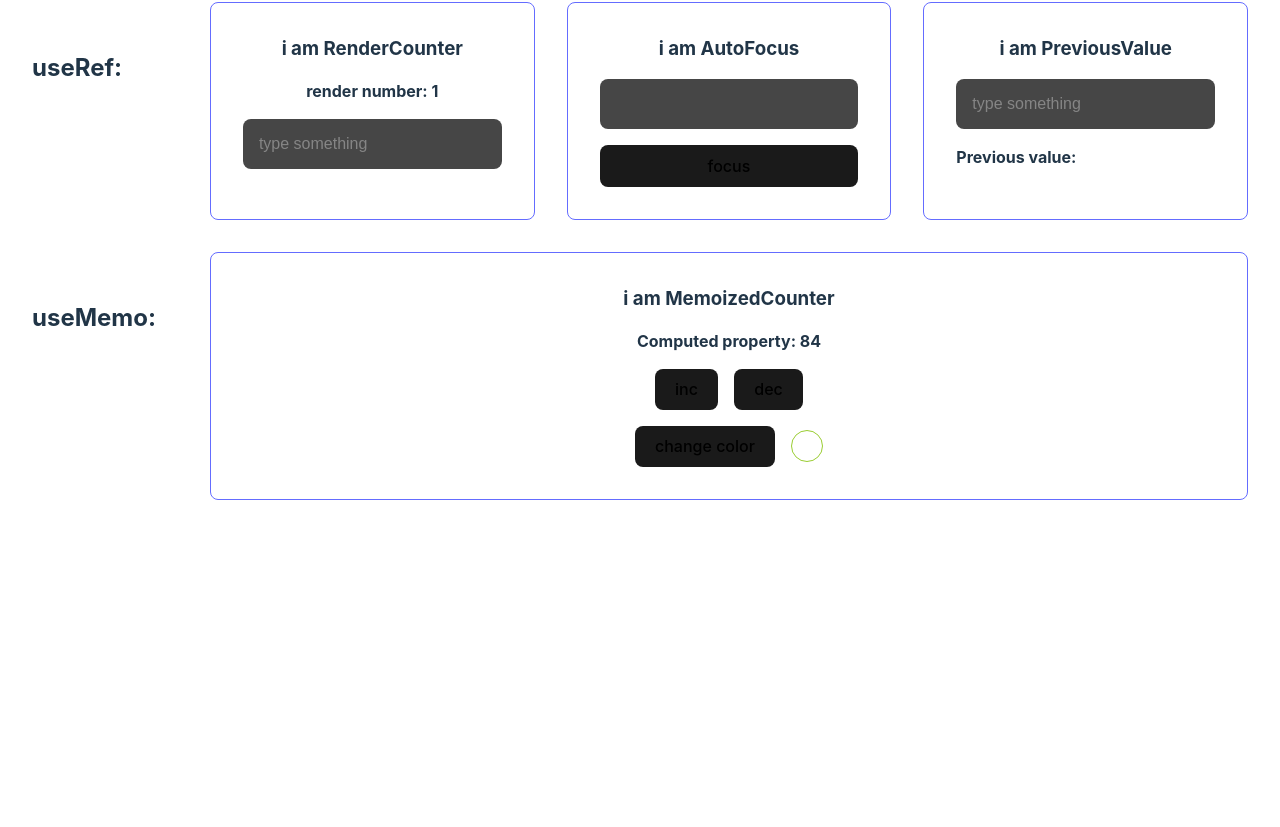
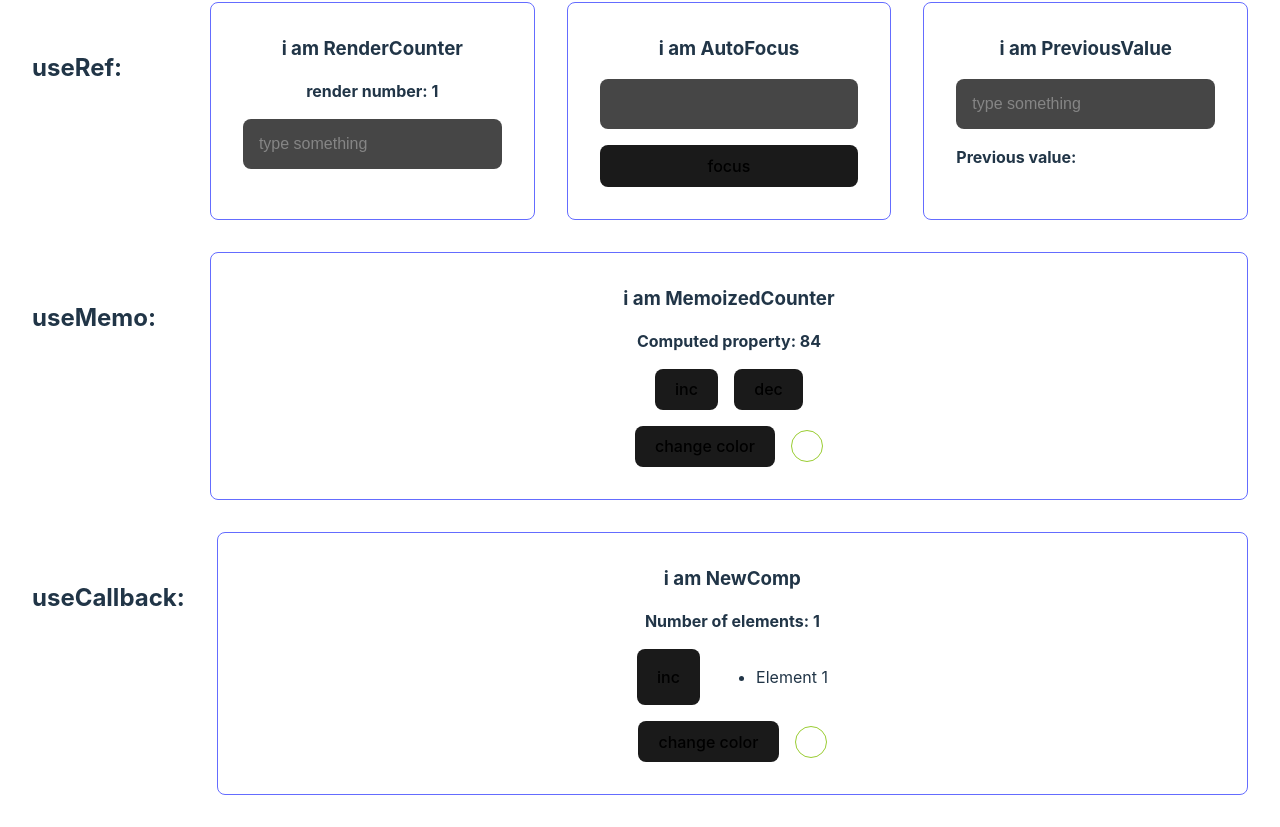
Before and after one commit to hellsgor/react-hooks-minin, a React (Vite) app: page / in a window 1280 px wide. Shown: the part 748-1575 px from the top of the page. Before the commit the page ends 1280 px from the top, so only its background shows below. Built offline with nearby package versions, Linux system fonts and the light colour scheme; no server answers.

Commit message:
Feat[MemoizedList]: created component

```diff
--- a/src/App.jsx
+++ b/src/App.jsx
@@ -7,6 +7,7 @@ import ObjectState from './Components/ObjectState';
 import PreviousValue from './Components/PreviousValue';
 import RenderCounter from './Components/RenderCounter';
 import Resource from './Components/Resource';
+import MemoizedList from './Components/MemoizedList';
 
 export default function App() {
   return (
@@ -44,6 +45,13 @@ export default function App() {
           <MemoizedCounter />
         </div>
       </div>
+
+      <div className="row">
+        <h2 className="row__title">useCallback:</h2>
+        <div className="wrapper">
+          <MemoizedList />
+        </div>
+      </div>
     </>
   );
 }
--- /dev/null
+++ b/src/Components/MemoizedList.jsx
@@ -0,0 +1,42 @@
+import { useState } from 'react';
+import { ItemsList } from './ItemsList';
+
+export default function MemoizedList() {
+  const [count, setCount] = useState(1);
+  const [colored, setColored] = useState(false);
+
+  const styles = {
+    width: '2rem',
+    height: '2rem',
+    borderRadius: '50%',
+    alignSelf: 'center',
+    backgroundColor: colored ? 'yellowgreen' : 'transparent',
+    border: '1px solid yellowgreen',
+    transition: 'background-color 0.3s ease-in-out',
+  };
+
+  const generateItemsFromAPI = () =>
+    new Array(count).fill('').map((_, i) => `Element ${i + 1}`);
+
+  return (
+    <div className="card">
+      <h3 className="card__title">i am NewComp</h3>
+      <h4>Number of elements: {count}</h4>
+
+      <div className="card__wrapper">
+        <button className="button" onClick={() => setCount((prev) => prev + 1)}>
+          inc
+        </button>
+
+        <ItemsList getItems={generateItemsFromAPI} />
+      </div>
+
+      <div className="card__wrapper">
+        <button className="button" onClick={() => setColored((prev) => !prev)}>
+          change color
+        </button>
+        <div style={styles}></div>
+      </div>
+    </div>
+  );
+}
```
